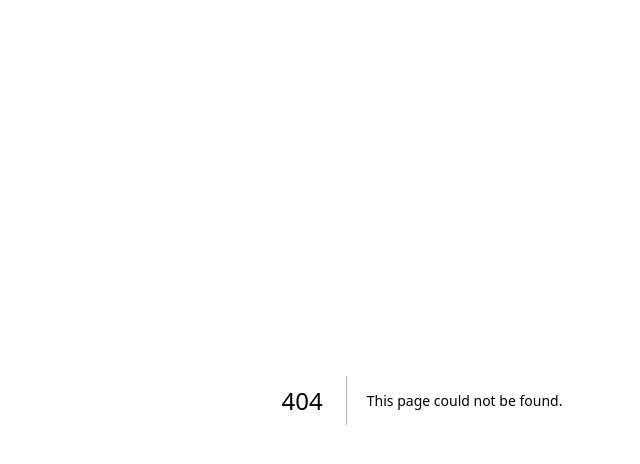
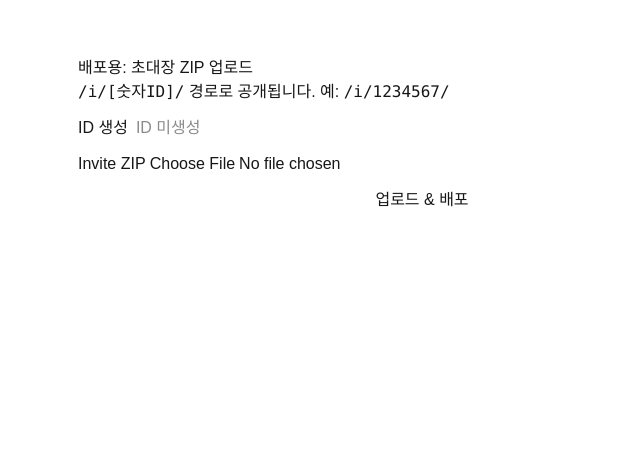
Before and after one commit to aaronmin8460/dol-invite-host, a Next.js app: page /admin in a window 1280 px wide. Before the commit this address had no page. Shown: the top 464 px of the page, without its empty margins (218-858 px from the left). Built offline with nearby package versions, Linux system fonts and the light colour scheme.

Commit message:
init: dol-invite-host

```diff
--- /dev/null
+++ b/src/app/[slug]/route.ts
@@ -0,0 +1,28 @@
+import { list } from '@vercel/blob';
+
+export async function GET(
+  _req: Request,
+  { params }: { params: { slug: string } }
+) {
+  const slug = params.slug;
+  const pathname = `${slug}/index.html`;
+
+  // 정확히 이 파일을 찾기 (Blob의 "폴더"처럼 prefix 사용)
+  const { blobs } = await list({ prefix: pathname, limit: 1 });
+  const blob = blobs.find(b => b.pathname === pathname);
+  if (!blob) return new Response('Not found', { status: 404 });
+
+  // Blob은 HTML을 첨부파일로 서빙하므로, 우리가 받아서 text/html로 다시 내려준다.
+  // url 또는 downloadUrl 어느 쪽이든 fetch 가능.
+  const res = await fetch((blob as any).downloadUrl ?? blob.url);
+  if (!res.ok) return new Response('Upstream error', { status: 502 });
+
+  const html = await res.text();
+  return new Response(html, {
+    headers: {
+      'Content-Type': 'text/html; charset=utf-8',
+      // CDN 캐싱 (원하는 값으로 조절)
+      'Cache-Control': 'public, max-age=600, s-maxage=3600',
+    },
+  });
+}
--- /dev/null
+++ b/src/app/admin/page.tsx
@@ -0,0 +1,68 @@
+'use client';
+
+import { upload } from '@vercel/blob/client';
+import JSZip from 'jszip';
+import { useRef, useState } from 'react';
+
+export default function AdminPage() {
+  const zipRef = useRef<HTMLInputElement>(null);
+  const [id, setId] = useState<string>('');
+  const [status, setStatus] = useState<string>('');
+
+  async function genId() {
+    setStatus('ID 생성 중...');
+    const res = await fetch('/api/invites/new-id');
+    const data = await res.json();
+    if (!res.ok) return alert(data.error || 'ID 생성 실패');
+    setId(String(data.id));
+    setStatus(`ID 생성 완료: ${data.id}`);
+  }
+
+  async function handleUpload(e: React.FormEvent) {
+    e.preventDefault();
+    const zipFile = zipRef.current?.files?.[0];
+    if (!zipFile) return alert('ZIP 파일을 선택하세요.');
+    if (!/^[0-9]{6,10}$/.test(id)) return alert('먼저 ID를 생성하세요.');
+
+    setStatus('ZIP 해석 중...');
+    const zip = await JSZip.loadAsync(zipFile);
+
+    const expected = ['index.html', 'merged.png', 'thumb_1200x630.jpg'] as const;
+    for (const name of expected) if (!zip.file(name)) return alert(`${name}이 ZIP에 없습니다.`);
+
+    setStatus('업로드 중...');
+    for (const name of expected) {
+      const file = zip.file(name)!;
+      const content = await file.async('blob');
+      await upload(`i/${id}/${name}`, content, {
+       access: 'public',
+  handleUploadUrl: '/api/blob/upload',
+  contentType:
+    name.endsWith('.html') ? 'text/html' :
+    name.endsWith('.png') ? 'image/png' :
+    'image/jpeg',
+      });
+    }
+
+    setStatus('완료!');
+    const url = `/i/${id}/`;
+    alert(`배포 완료: ${url}`);
+    window.open(url, '_blank');
+  }
+
+  return (
+    <main style={{maxWidth: 720, margin: '40px auto', padding: 16}}>
+      <h1>배포용: 초대장 ZIP 업로드</h1>
+      <p><code>/i/[숫자ID]/</code> 경로로 공개됩니다. 예: <code>/i/1234567/</code></p>
+      <div style={{display:'flex', gap:8, alignItems:'center', margin:'12px 0'}}>
+        <button onClick={genId}>ID 생성</button>
+        <input value={id} readOnly style={{width:160}} placeholder="ID 미생성" />
+      </div>
+      <form onSubmit={handleUpload} style={{display:'grid', gap:12}}>
+        <label>Invite ZIP <input ref={zipRef} type="file" accept=".zip" required /></label>
+        <button type="submit">업로드 & 배포</button>
+      </form>
+      <div style={{marginTop:12, color:'#555'}}>{status}</div>
+    </main>
+  );
+}
--- /dev/null
+++ b/src/app/api/blob/upload/route.ts
@@ -0,0 +1,29 @@
+import { handleUpload, type HandleUploadBody } from '@vercel/blob/client';
+import { NextResponse } from 'next/server';
+
+export async function POST(request: Request) {
+  const body = (await request.json()) as HandleUploadBody;
+
+  try {
+    const json = await handleUpload({
+      body, request,
+      onBeforeGenerateToken: async (pathname) => {
+        // 허용: i/1234567/(index.html|merged.png|thumb_1200x630.jpg)
+        if (!/^i\/[0-9]{6,10}\/(index\.html|merged\.png|thumb_1200x630\.jpg)$/i.test(pathname)) {
+          throw new Error('허용되지 않은 경로 또는 파일명');
+        }
+        return {
+          allowedContentTypes: ['text/html', 'image/png', 'image/jpeg'],
+          addRandomSuffix: false,
+        };
+      },
+      onUploadCompleted: async ({ blob }) => {
+        console.log('blob upload completed', blob.pathname);
+      },
+    });
+
+    return NextResponse.json(json);
+  } catch (error: any) {
+    return NextResponse.json({ error: error.message }, { status: 400 });
+  }
+}
--- /dev/null
+++ b/src/app/i/[id]/[...file]/route.ts
@@ -0,0 +1,35 @@
+import { list } from '@vercel/blob';
+
+const mime = (name: string) => {
+  if (name.endsWith('.png')) return 'image/png';
+  if (name.endsWith('.jpg') || name.endsWith('.jpeg')) return 'image/jpeg';
+  if (name.endsWith('.webp')) return 'image/webp';
+  if (name.endsWith('.svg')) return 'image/svg+xml';
+  return 'application/octet-stream';
+};
+
+export async function GET(
+  _req: Request,
+  { params }: { params: { id: string; file?: string[] } }
+) {
+  const id = params.id;
+  if (!/^[0-9]{6,10}$/.test(id)) return new Response('Invalid id', { status: 400 });
+
+  const rel = (params.file ?? []).join('/');
+  if (!rel) return new Response('Not found', { status: 404 });
+
+  const pathname = `i/${id}/${rel}`;
+  const { blobs } = await list({ prefix: pathname, limit: 1 });
+  const blob = blobs.find(b => b.pathname === pathname);
+  if (!blob) return new Response('Not found', { status: 404 });
+
+  const upstream = await fetch((blob as any).downloadUrl ?? blob.url);
+  if (!upstream.ok) return new Response('Upstream error', { status: 502 });
+
+  return new Response(upstream.body, {
+    headers: {
+      'Content-Type': mime(rel),
+      'Cache-Control': 'public, max-age=31536000, immutable',
+    },
+  });
+}
--- /dev/null
+++ b/src/app/i/[id]/route.ts
@@ -0,0 +1,22 @@
+import { list } from '@vercel/blob';
+
+export async function GET(_req: Request, { params }: { params: { id: string } }) {
+  const id = params.id;
+  if (!/^[0-9]{6,10}$/.test(id)) return new Response('Invalid id', { status: 400 });
+
+  const pathname = `i/${id}/index.html`;
+  const { blobs } = await list({ prefix: pathname, limit: 1 });
+  const blob = blobs.find(b => b.pathname === pathname);
+  if (!blob) return new Response('Not found', { status: 404 });
+
+  const upstream = await fetch((blob as any).downloadUrl ?? blob.url);
+  if (!upstream.ok) return new Response('Upstream error', { status: 502 });
+
+  const html = await upstream.text();
+  return new Response(html, {
+    headers: {
+      'Content-Type': 'text/html; charset=utf-8',
+      'Cache-Control': 'public, max-age=600, s-maxage=3600',
+    },
+  });
+}
```
Also changed, not shown: package.json (+9 -6 lines), src/app/api/invites/new-id/route.ts (added), 1 other file (tests, documents, lock files or other folders).
